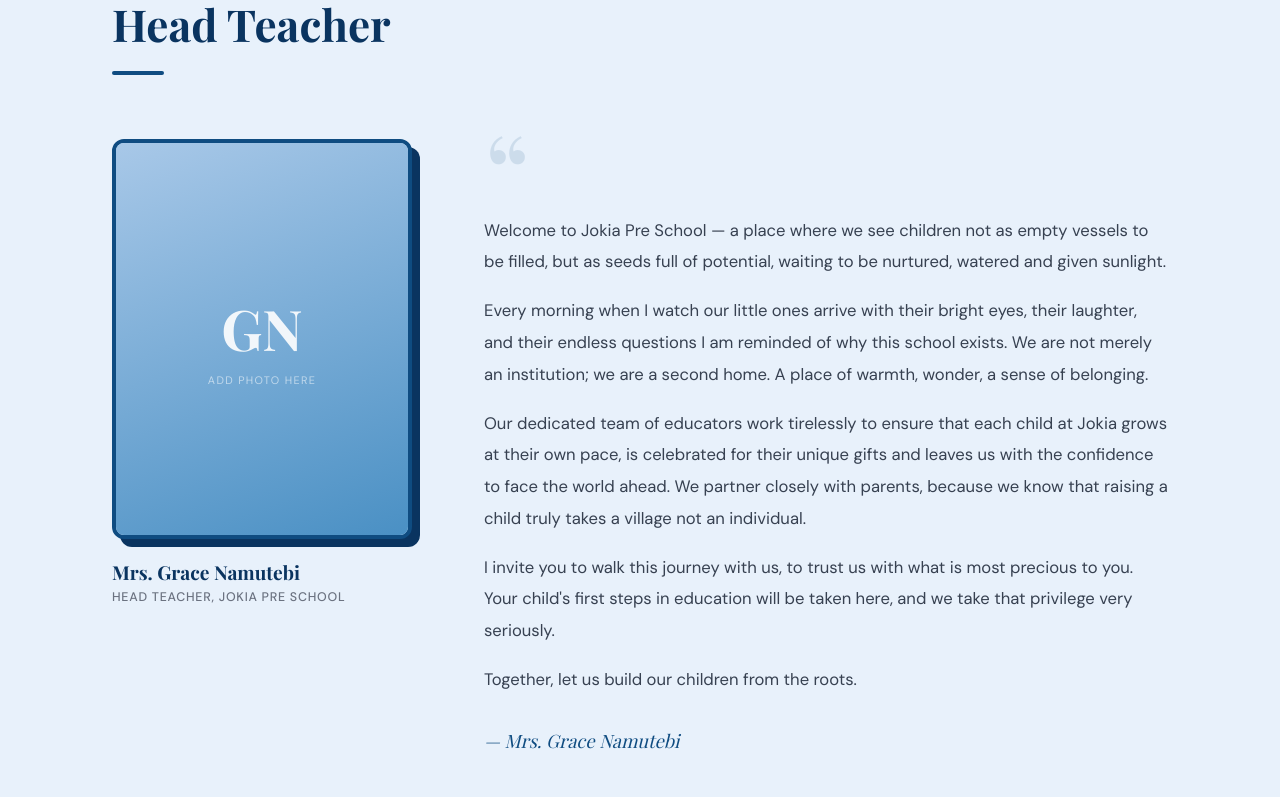
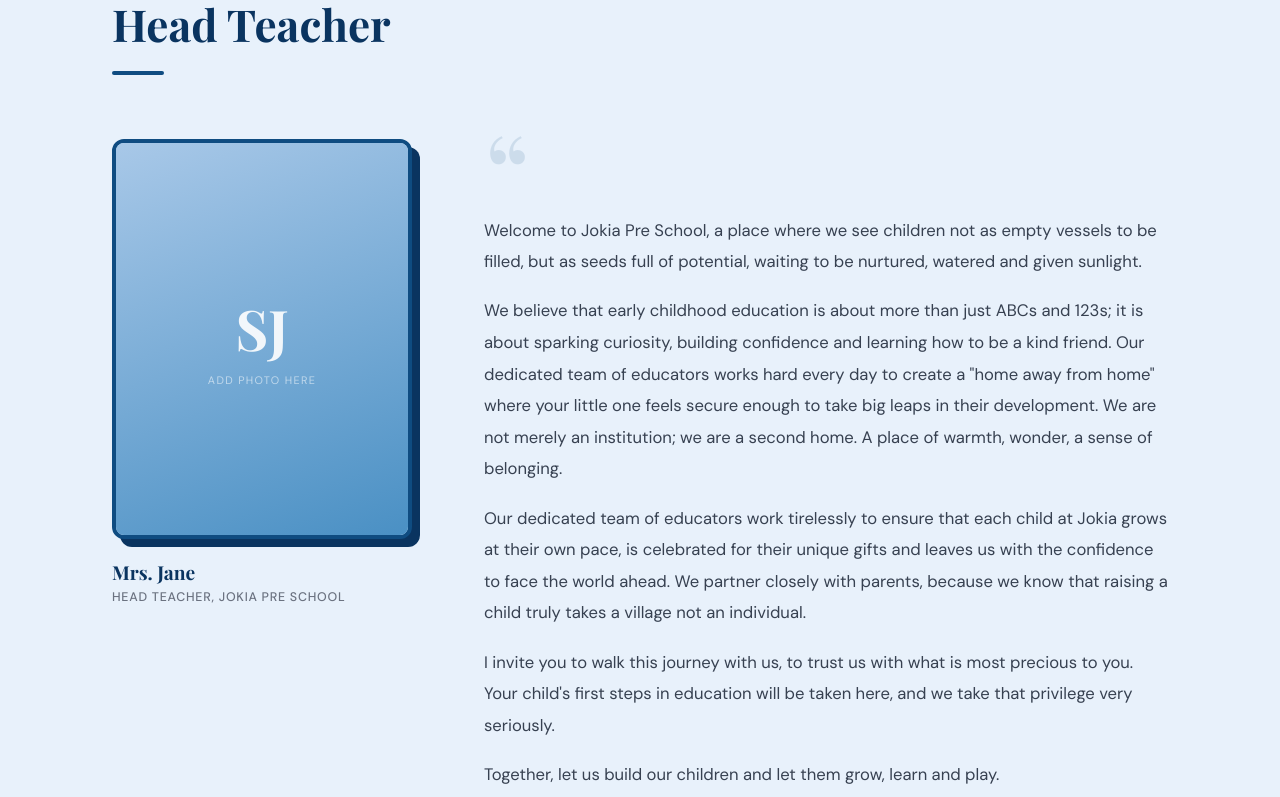
Before and after one commit to GloriaNdagire/jokia-preschool, a Next.js app: page / in a window 1280 px wide. Shown: the part 2000-2797 px from the top of the page. Built offline with nearby package versions, Linux system fonts and the light colour scheme; a web font is replaced by a local one.

Commit message:
Headteacher details and welcome message

```diff
--- a/src/components/HeadteacherSection.tsx
+++ b/src/components/HeadteacherSection.tsx
@@ -48,13 +48,13 @@
                 />
               */}
               <div className={styles.photoPlaceholder}>
-                <span className={styles.initials}>GN</span>
+                <span className={styles.initials}>SJ</span>
                 <span className={styles.addPhoto}>Add photo here</span>
               </div>
             </div>
 
             <div className={styles.nameBlock}>
-              <p className={styles.name}>Mrs. Grace Namutebi</p>
+              <p className={styles.name}>Mrs. Jane</p>
               <p className={styles.title}>Head Teacher, Jokia Pre School</p>
             </div>
           </div>
@@ -64,15 +64,17 @@
             <span className={styles.quoteMark}>&ldquo;</span>
             <div className={styles.messageBody}>
               <p>
-                Welcome to Jokia Pre School — a place where we see children not as empty
+                Welcome to Jokia Pre School, a place where we see children not as empty
                 vessels to be filled, but as seeds full of potential, waiting to be
                 nurtured, watered and given sunlight.
               </p>
               <p>
-                Every morning when I watch our little ones arrive with their bright eyes,
-                their laughter, and their endless questions I am reminded of why this
-                school exists. We are not merely an institution; we are a second home. A
-                place of warmth, wonder, a sense of belonging.
+                We believe that early childhood education is about more than just ABCs and 123s;
+                it is about sparking curiosity, building confidence and learning how to be a kind friend.
+                Our dedicated team of educators works hard every day to create a "home away from home"
+                where your little one feels secure enough to take big leaps in their development.
+                We are not merely an institution; we are a second home. A place of warmth, wonder,
+                a sense of belonging.
               </p>
               <p>
                 Our dedicated team of educators work tirelessly to ensure that each child at
@@ -86,9 +88,9 @@
                 precious to you. Your child&apos;s first steps in education will be taken here,
                 and we take that privilege very seriously.
               </p>
-              <p>Together, let us build our children from the roots.</p>
+              <p>Together, let us build our children and let them grow, learn and play.</p>
             </div>
-            <p className={styles.signature}>— Mrs. Grace Namutebi</p>
+            <p className={styles.signature}>— Mrs. Jane Namutebi</p>
           </div>
         </div>
       </div>
```
